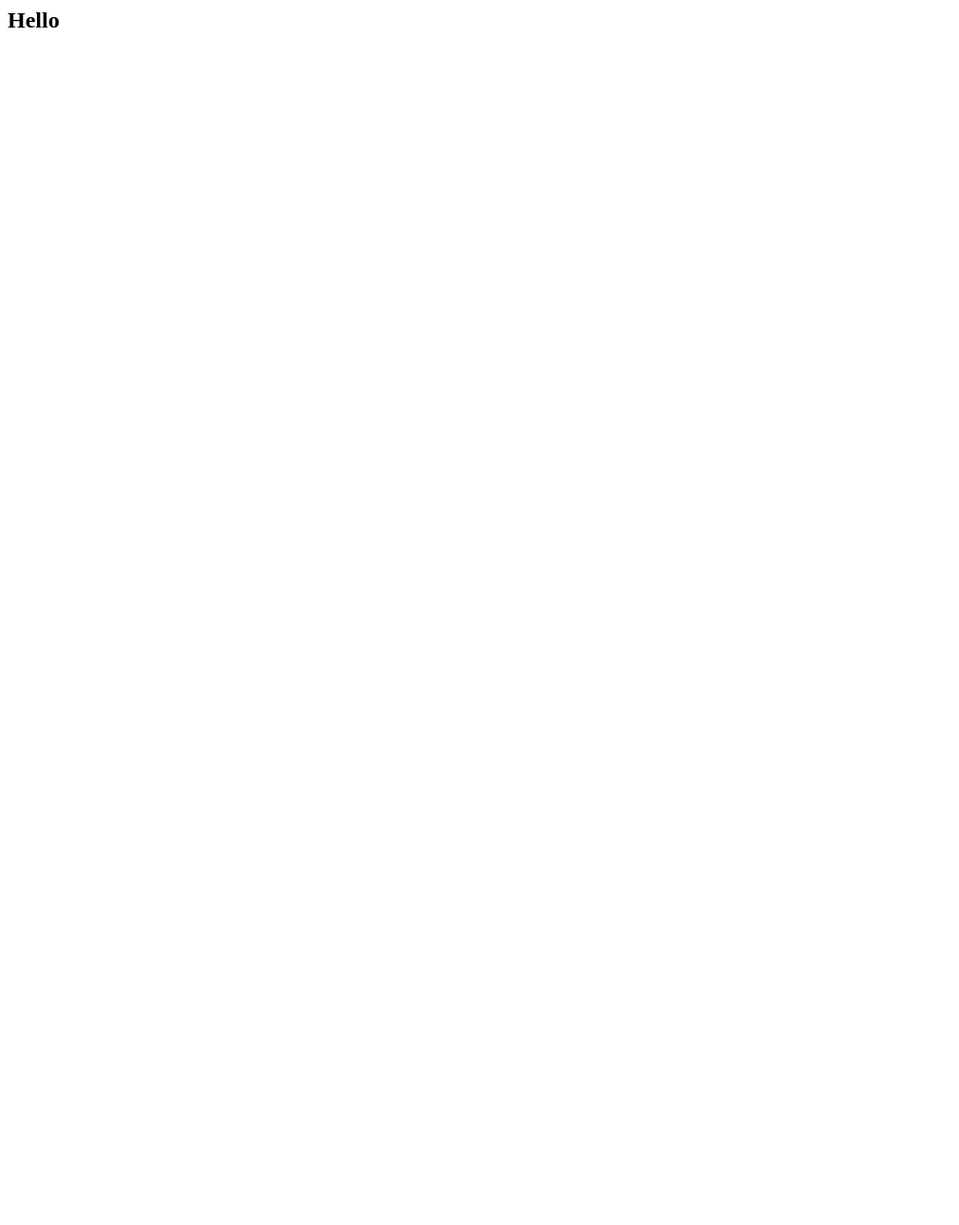
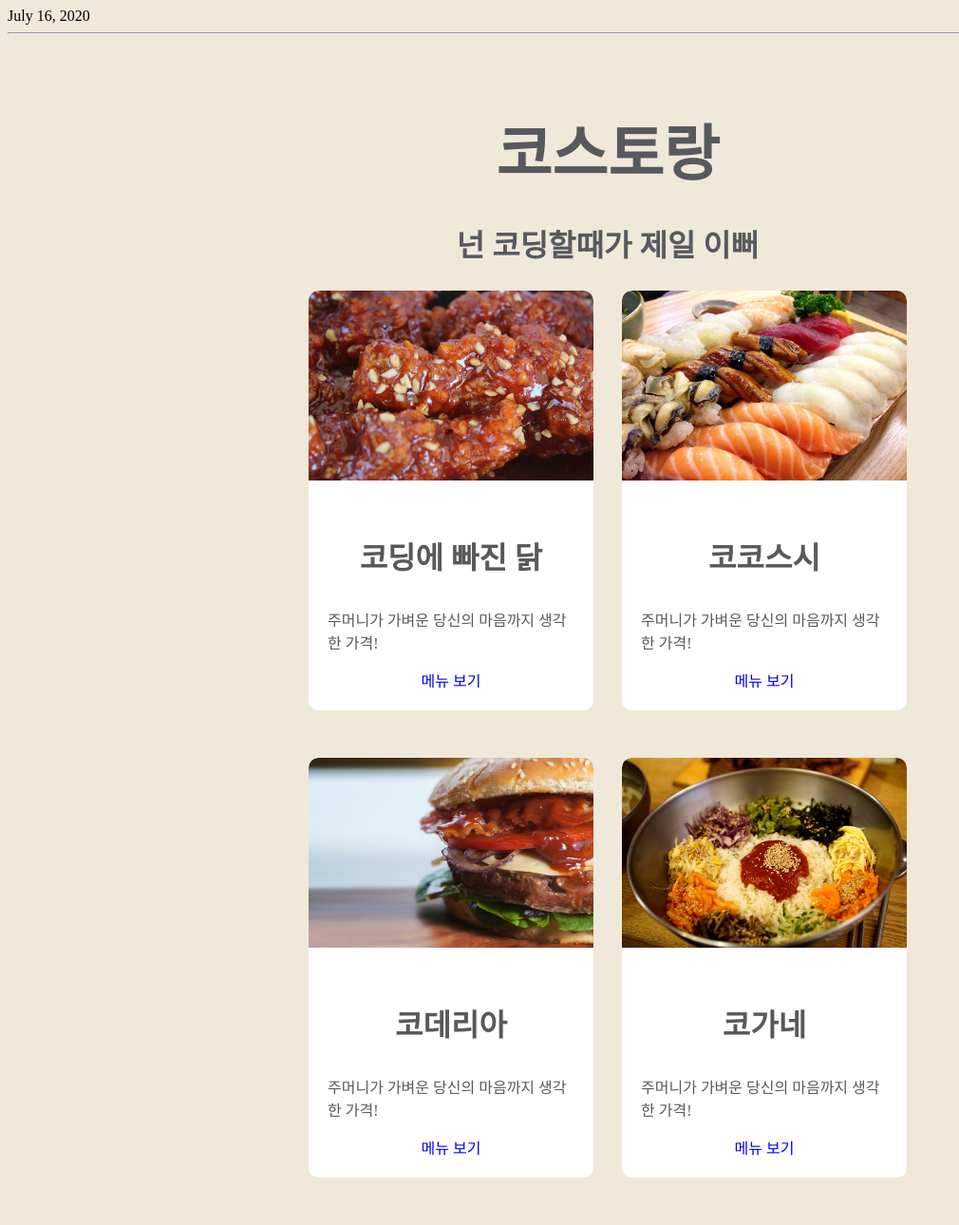
Before and after one commit to dttmm/costaurant, a Django app: page /foods/ in a window 1280 px wide. Before the commit the part shown is almost empty. Shown: the whole page at 95% size, without its empty margins (0-1010 px from the left). Before the commit the page ends 29 px from the top, so only its background shows below. Run offline with Django 3.2, Linux system fonts and the light colour scheme; some web fonts are replaced.

Commit message:
foods앱 템플릿화면 변경

```diff
--- /dev/null
+++ b/foods/templates/foods/css/styles.css
@@ -0,0 +1,76 @@
+@font-face {
+  src: url("../fonts/BMJUA_ttf.ttf");
+  font-family : Jua;
+}
+* {
+  box-sizing: border-box;
+}
+
+body {
+  background-color : #f0e8d9;
+}
+
+h1 {
+  text-align: center;
+  font-size:64px;
+  color: #58595e;
+  margin-top: 75px;
+  margin-bottom: 30px;
+  font-family: Jua;
+}
+
+h2 {
+  text-align: center;
+  font-size:32px;
+  color: #58595e;
+  font-family: Jua;
+}
+
+.food-container {
+  width:660px;
+  margin-left: auto;
+  margin-right: auto;
+}
+
+.food {
+  background-color : white;
+  width: 300px;
+  margin-left: auto;
+  margin-right: auto;
+  border-radius: 10px;
+  overflow: hidden;
+  margin-bottom: 50px;
+  float: left;
+  margin-left: 15px;
+  margin-right: 15px;
+}
+
+.food h3 {
+  color: #58595b;
+  font-size: 32px;
+  font-family: Jua;
+}
+
+.food p {
+  color: #58595b;
+  font-size: 16px;
+  font-family: Jua;
+  text-align: left;
+}
+
+.food a {
+  color: #0000ee;
+  font-size: 16px;
+  font-family: Jua;
+  text-decoration: none;
+}
+
+.food .info {
+  padding: 20px;
+  text-align: center;
+}
+
+.food img {
+  border-top-left-radius: 10px;
+  border-top-right-radius: 10px;
+}
--- a/foods/templates/foods/index.html
+++ b/foods/templates/foods/index.html
@@ -1 +1,55 @@
-<h2>Hello</h2>
+<!DOCTYPE html>
+<html>
+<head>
+  <title>코스토랑</title>
+  <meta charset="utf-8">
+  <link rel="stylesheet" href="css/styles.css">
+</head>
+<body>
+  <div> July 16, 2020 </div>
+  <hr/>
+
+  <h1>코스토랑</h1>
+  <h2>넌 코딩할때가 제일 이뻐</h2>
+
+  <div class="food-container">
+
+    <div class="food">
+      <img src="images/chicken.jpg" width="300px" height="200px"/>
+      <div class="info">
+        <h3>코딩에 빠진 닭</h3>
+        <P>주머니가 가벼운 당신의 마음까지 생각한 가격!</p>
+        <a href="#">메뉴 보기</a>
+      </div>
+    </div>
+
+    <div class="food">
+      <img src="images/sushi.jpg" width="300px" height="200px"/>
+      <div class="info">
+        <h3>코코스시</h3>
+        <P>주머니가 가벼운 당신의 마음까지 생각한 가격!</p>
+        <a href="#">메뉴 보기</a>
+      </div>
+    </div>
+
+    <div class="food">
+      <img src="images/burger.jpg" width="300px" height="200px"/>
+      <div class="info">
+        <h3>코데리아</h3>
+        <P>주머니가 가벼운 당신의 마음까지 생각한 가격!</p>
+        <a href="#">메뉴 보기</a>
+      </div>
+    </div>
+
+    <div class="food">
+      <img src="images/bibimbap.jpg" width="300px" height="200px"/>
+      <div class="info">
+        <h3>코가네</h3>
+        <P>주머니가 가벼운 당신의 마음까지 생각한 가격!</p>
+        <a href="#">메뉴 보기</a>
+      </div>
+    </div>
+
+  </div>
+</body>
+</html>
```
Also changed, not shown: foods/templates/foods/images/banana.jpg (added), foods/templates/foods/images/bibimbap.jpg (added), foods/templates/foods/images/burger.jpg (added), foods/templates/foods/images/chicken.jpg (added), foods/templates/foods/images/croquette.jpg (added), foods/templates/foods/images/pumpkin_soup.jpg (added), foods/templates/foods/images/sushi.jpg (added), 2 other files.
